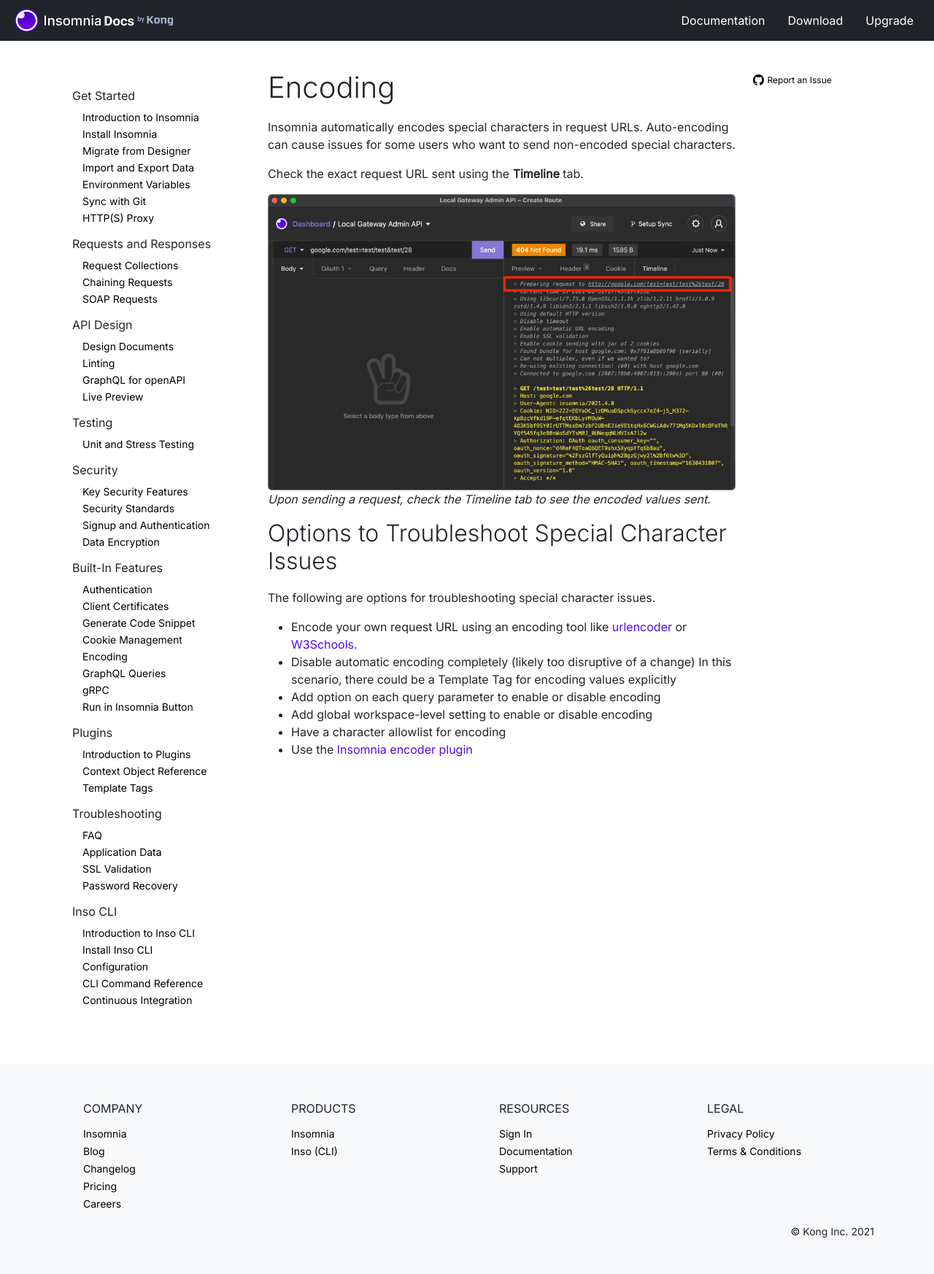
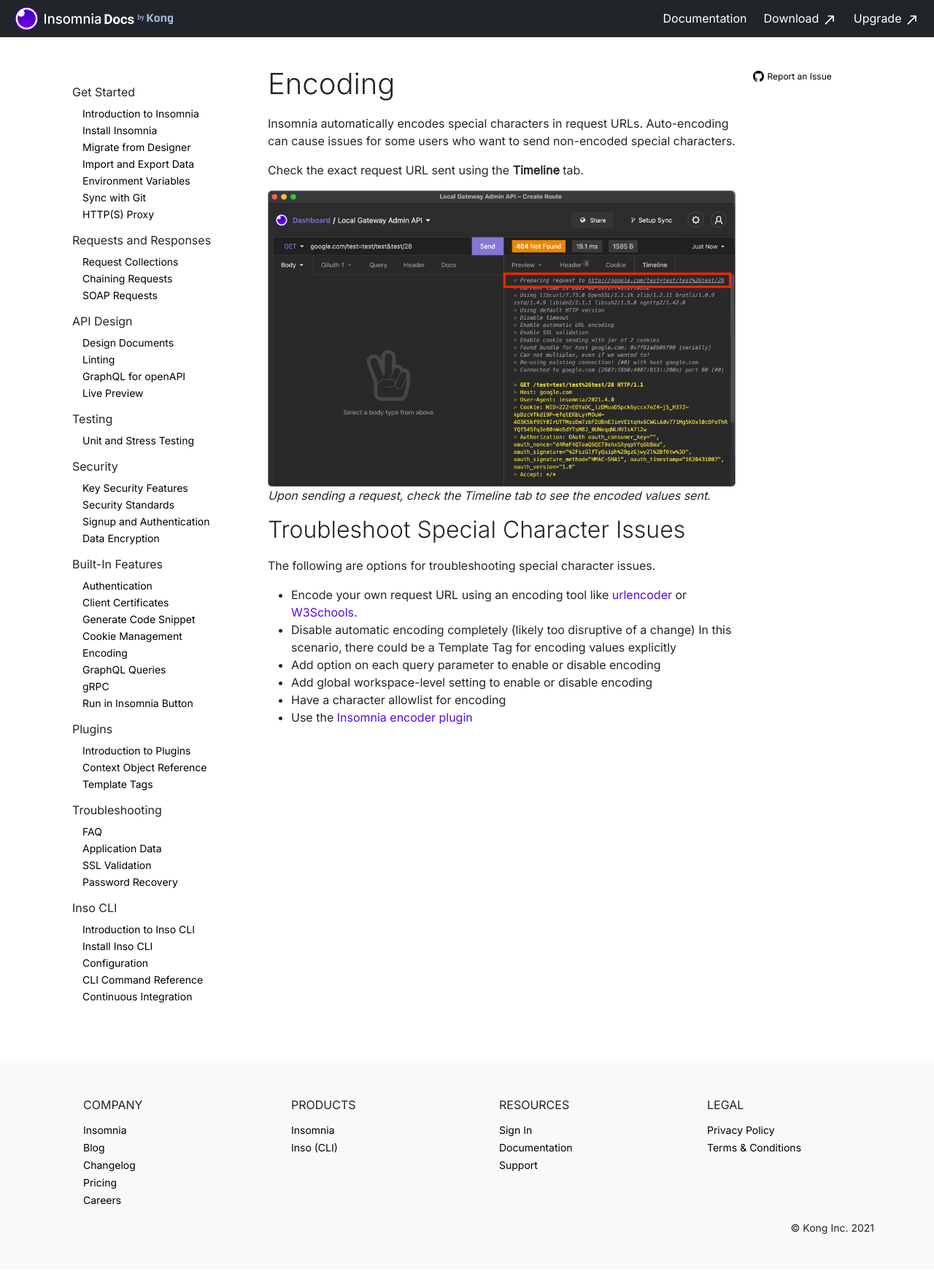
Before and after one commit to Kong/insomnia-docs, a Jekyll site: the page built from docs/insomnia/encoding.md, in a window 1280 px wide. Shown: the whole page at 73% size. Built offline with Jekyll 4.4.1, drawn with Linux system fonts in a browser that asks for light colours.

Commit message:
add external link icons

```diff
--- a/docs/_includes/main-nav.html
+++ b/docs/_includes/main-nav.html
@@ -11,10 +11,20 @@
           <a class="nav-link" href="/insomnia/get-started">Documentation</a>
         </li>
         <li class="nav-item">
-            <a class="nav-link" href="https://insomnia.rest/download">Download</a>
+            <span>
+              <a class="nav-link" href="https://insomnia.rest/download">
+                Download
+                <img class="ext-arrow" src="/assets/images/ext-arrow-white.svg" alt="">
+              </a>
+            </span>
           </li>
         <li class="nav-item">
-          <a class="nav-link" href="https://insomnia.rest/pricing">Upgrade</a>
+          <span>
+            <a class="nav-link" href="https://insomnia.rest/pricing">
+              Upgrade
+              <img class="ext-arrow" src="/assets/images/ext-arrow-white.svg" alt="">
+            </a>
+          </span>
         </li>
       </ul>
     </div>
--- a/docs/assets/css/styles.scss
+++ b/docs/assets/css/styles.scss
@@ -27,6 +27,16 @@
     padding-bottom: 6px;
     font-size: 18px;
     color: white;
+}
+
+.ext-arrow {
+    width: 20px;
+    padding-left: 0;
+}
+
+.ext-arrow-smaller {
+    width: 15px;
+    padding-left: 0;
 }
 
 // primary body styling
@@ -95,6 +105,8 @@
 
 .nav-link {
     color: white !important;
+    display: inline;
+    padding-right: 0px !important;
 
     &:hover {
         text-decoration: underline;
--- a/docs/insomnia/encoding.md
+++ b/docs/insomnia/encoding.md
@@ -12,7 +12,7 @@
 ![The Timeline tab appears on the right-side panel after a request is sent.](/assets/images/timeline-tab.png)
 _Upon sending a request, check the Timeline tab to see the encoded values sent._
 
-## Options to Troubleshoot Special Character Issues
+## Troubleshoot Special Character Issues
 
 The following are options for troubleshooting special character issues.
 
```
Also changed, not shown: docs/index.html (+21 -3 lines), docs/assets/images/ext-arrow-black.svg (added), docs/assets/images/ext-arrow-white.svg (added).
